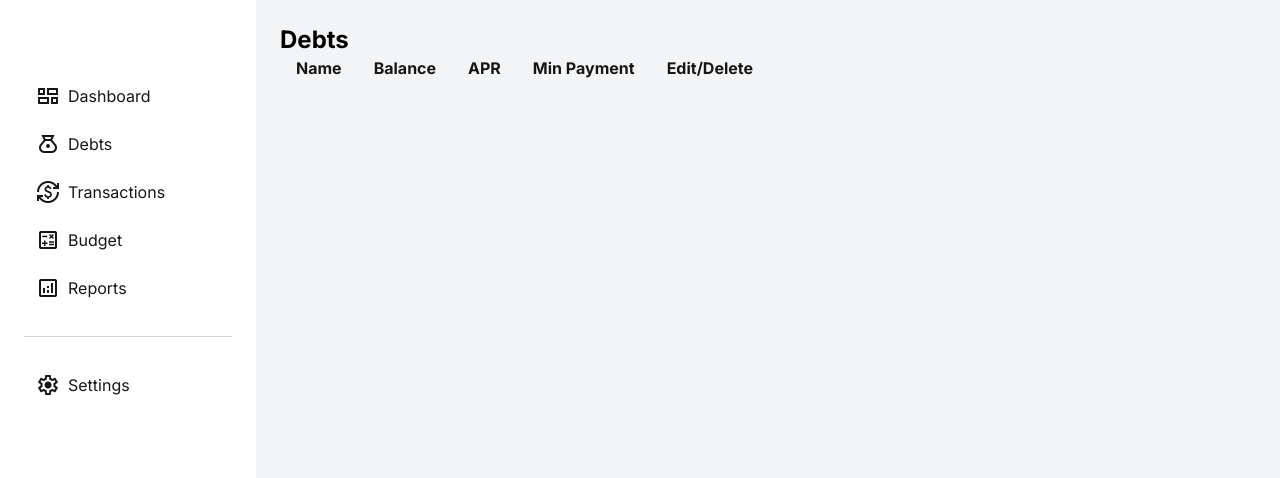
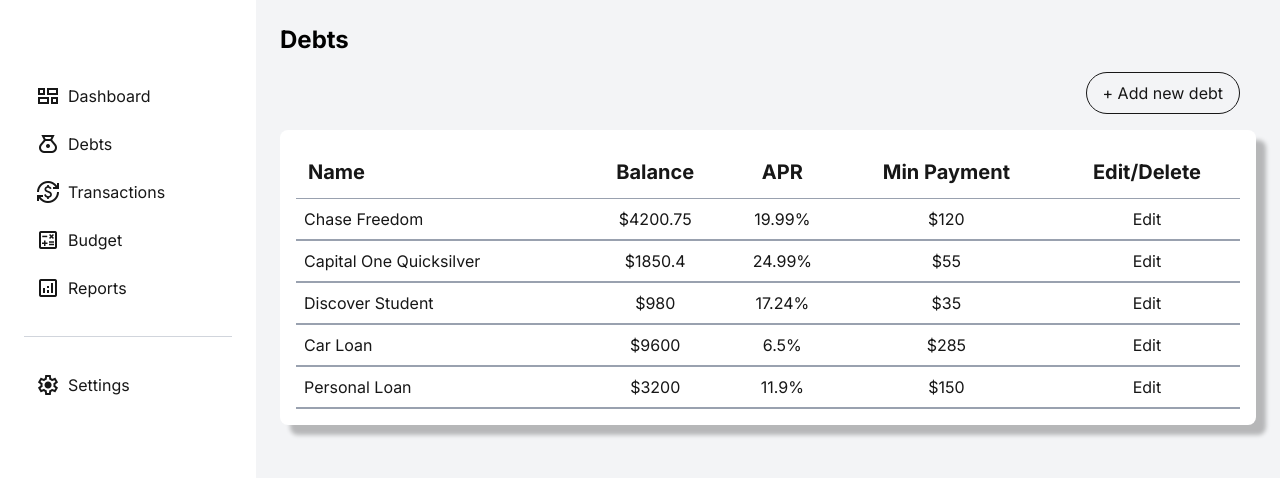
Before and after one commit to aydcereal/budget-app, a Next.js app: page /debts in a window 1280 px wide. Shown: the top 478 px of the page. Built offline with nearby package versions, Linux system fonts and the light colour scheme.

Commit message:
created modal, and debt,

```diff
--- a/app/debts/page.tsx
+++ b/app/debts/page.tsx
@@ -1,19 +1,43 @@
+import { debts } from "@/types/debt";
+
 export default function Debts() {
   return (
     <div>
     <h1 className="text-2xl text-left text-black font-bold text-center">Debts</h1>
-    <table className="table-auto">
+    <div className="flex justify-end text-primary-text m-4">
+      <button className="rounded-full bg-primary-accent/10 py-2 px-4 border border-primary-accent hover:bg-primary-accent hover:text-foreground">+ Add new debt</button>
+    </div>
+    <div className="mx-auto max-w-6xl bg-white rounded-lg shadow-custom p-4">
+      <table className="w-full border-collapse">
       <thead>
-        <tr className="bg-primary-accent">
-          <th className="px-4 text-primary-text">Name</th>
-          <th className="px-4 text-primary-text">Balance</th>
-          <th className="px-4 text-primary-text">APR</th>
-          <th className="px-4 text-primary-text">Min Payment</th>
-          <th className="px-4 text-primary-text">Edit/Delete</th>
-
+        <tr className="bg-primary-accent text-xl text-primary-text border-b border-gray-400">
+          <th className="p-3 text-left">Name</th>
+          <th className="p-2 text-center">Balance</th>
+          <th className="p-2 text-center">APR</th>
+          <th className="p-2 text-center">Min Payment</th>
+          <th className="p-2 text-center">Edit/Delete</th>
         </tr>
       </thead>
+      <tbody>
+        {debts.map((debt)=>(
+          <tr key={debt.id} className="bg-primary-accent/10 border-b-2 text-primary-text border-gray-400">
+            <td className="p-2 ">{debt.name}</td>
+            <td className="p-2 text-center">${debt.balance}</td>
+            <td className="p-2 text-center">{debt.apr}%</td>
+            <td className="p-2 text-center">${debt.minPayment}</td>
+            <td className="p-2 text-center space-x-2">
+                <button className=" hover:underline">
+                  Edit
+                </button>
+
+              </td>
+
+          </tr>
+        ))}
+      </tbody>
     </table>
+    </div>
+
     </div>
   );
 }
--- /dev/null
+++ b/components/Modal.tsx
@@ -0,0 +1,29 @@
+"use client";
+
+import { useEffect } from "react";
+
+type ModalProps ={
+    open: boolean;
+    title?: string;
+    onClose: ()=> void;
+    children: React.ReactNode;
+}
+
+export default function Modal({open, title, onClose, children}: ModalProps) {
+    useEffect   (()=>{
+
+        if(!open) return;
+
+        const onKeyDown = (e: KeyboardEvent) => {
+            if(e.key === "Escape") onClose();
+        };
+
+        window.addEventListener("keydown", onKeyDown);
+        return () => window.removeEventListener("keydown",onKeyDown);
+
+    }, [open, onClose]);
+
+    if(!open) return null;
+
+
+}
--- /dev/null
+++ b/types/debt.ts
@@ -0,0 +1,46 @@
+export type Debt = {
+    id: string;
+    name: string;
+    balance: number;
+    apr: number;
+    minPayment: number;
+
+}
+
+export const debts: Debt[] = [
+  {
+    id: "1",
+    name: "Chase Freedom",
+    balance: 4200.75,
+    apr: 19.99,
+    minPayment: 120,
+  },
+  {
+    id: "2",
+    name: "Capital One Quicksilver",
+    balance: 1850.4,
+    apr: 24.99,
+    minPayment: 55,
+  },
+  {
+    id: "3",
+    name: "Discover Student",
+    balance: 980.0,
+    apr: 17.24,
+    minPayment: 35,
+  },
+  {
+    id: "4",
+    name: "Car Loan",
+    balance: 9600.0,
+    apr: 6.5,
+    minPayment: 285,
+  },
+  {
+    id: "5",
+    name: "Personal Loan",
+    balance: 3200.0,
+    apr: 11.9,
+    minPayment: 150,
+  },
+];
```
